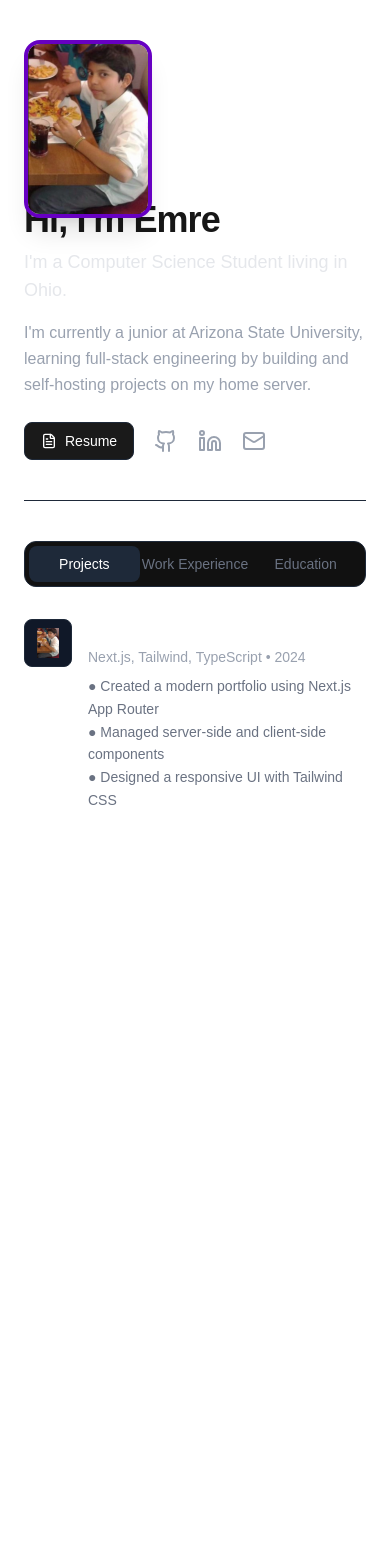
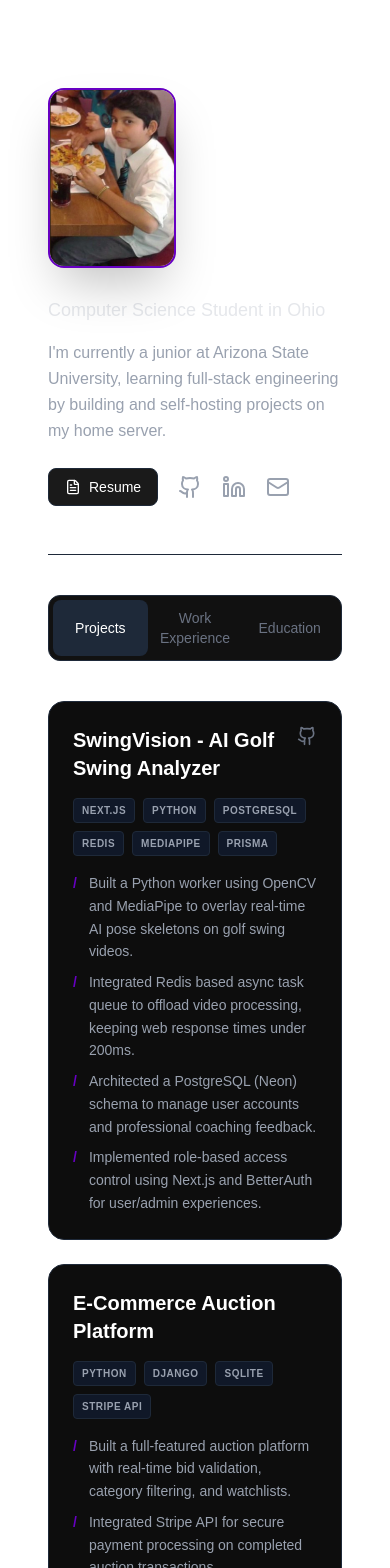
Before and after one commit to ruff1e/PortfolioWebsite, a Next.js app: page / in a window 390 px wide. Shown: the top 1568 px of the page. Before the commit the page ends 892 px from the top, so only its background shows below. Built offline with nearby package versions, Linux system fonts and the light colour scheme.

Commit message:
updated page

```diff
--- a/app/page.tsx
+++ b/app/page.tsx
@@ -8,14 +8,15 @@ export default function Home() {
   const [activeTab, setActiveTab] = useState("projects");
 
   return (
-    <section>
-      <div className="flex flex-col-reverse md:flex-row items-start justify-between gap-8 mb-10">
-        <div className="flex-1">
-          <h1 className="text-4xl font-bold tracking-tight mb-2">
+    <main className="max-w-3xl mx-auto px-6 py-12 md:py-20">
+      {/* Header Section */}
+      <section className="flex flex-col-reverse md:flex-row items-start justify-between gap-8 mb-12">
+        <div className="flex-1 text-left">
+          <h1 className="text-4xl font-bold tracking-tight mb-2 text-white">
             Hi, I'm Emre
           </h1>
           <p className="text-lg font-medium text-gray-200 mb-4">
-            I'm a Computer Science Student living in Ohio.
+            Computer Science Student in Ohio
           </p>
           <p className="text-gray-400 leading-relaxed mb-6">
             I'm currently a junior at Arizona State University, learning full-stack
@@ -55,144 +56,183 @@ export default function Home() {
           </div>
         </div>
 
-        <div className="relative w-32 h-32 md:w-48 md:h-48 shrink-0">
+        <div className="relative w-32 h-32 md:w-40 md:h-40 shrink-0">
           <Image
             src="/og.png"
-            alt="Picture of me"
-            width={200}
-            height={200}
-            className="rounded-2xl object-cover border-4 border-[#6700c2] shadow-xl"
+            alt="Emre"
+            width={160}
+            height={160}
+            className="rounded-2xl object-cover border-2 border-[#6700c2] shadow-2xl"
           />
         </div>
-      </div>
+      </section>
 
       <hr className="border-gray-800 mb-10" />
 
+      {/* Navigation Tabs */}
       <div className="w-full">
-        <div className="flex bg-[#111] p-1 rounded-xl mb-8 border border-gray-800">
+        <div className="flex bg-[#111] p-1 rounded-xl mb-10 border border-gray-800">
+          {["projects", "work", "education"].map((tab) => (
             <button
-            onClick={() => setActiveTab("projects")}
-            className={`flex-1 py-2 text-sm font-medium rounded-lg transition ${
-              activeTab === "projects" ? "bg-gray-800 text-white" : "text-gray-500 hover:text-gray-300"
+              key={tab}
+              onClick={() => setActiveTab(tab)}
+              className={`flex-1 py-2 text-sm font-medium rounded-lg capitalize transition ${
+                activeTab === tab ? "bg-gray-800 text-white" : "text-gray-500 hover:text-gray-300"
               }`}
             >
-            Projects
+              {tab === "work" ? "Work Experience" : tab}
             </button>
-
-          <button
-            onClick={() => setActiveTab("work")}
-            className={`flex-1 py-2 text-sm font-medium rounded-lg transition ${
-              activeTab === "work" ? "bg-gray-800 text-white" : "text-gray-500 hover:text-gray-300"
-            }`}
-          >
-            Work Experience
-          </button>
-
-          <button
-            onClick={() => setActiveTab("education")}
-            className={`flex-1 py-2 text-sm font-medium rounded-lg transition ${
-              activeTab === "education" ? "bg-gray-800 text-white" : "text-gray-500 hover:text-gray-300"
-            }`}
-          >
-            Education
-          </button>
+          ))}
         </div>
 
-        <div className="space-y-12 min-h-\[300px\]">
+        {/* Content Area */}
+        <div className="min-h-[400px]">
           {activeTab === "projects" && (
-            <div className="animate-in fade-in duration-500">
-              <ExperienceItem
-                company="Personal Portfolio"
-                role="Next.js, Tailwind, TypeScript"
-                date="2024"
-                description={`● Created a modern portfolio using Next.js App Router
-                ● Managed server-side and client-side components
-                ● Designed a responsive UI with Tailwind CSS`}
-                logoSrc="/og.png"
+            <div className="animate-in fade-in slide-in-from-bottom-4 duration-500 space-y-6">
+              <ProjectItem
+                title="SwingVision - AI Golf Swing Analyzer"
+                tags={["Next.js", "Python", "PostgreSQL", "Redis", "MediaPipe", "Prisma"]}
+                github="https://github.com/ruff1e/Golf-Swing-Analysis"
+                points={[
+                  "Built a Python worker using OpenCV and MediaPipe to overlay real-time AI pose skeletons on golf swing videos.",
+                  "Integrated Redis based async task queue to offload video processing, keeping web response times under 200ms.",
+                  "Architected a PostgreSQL (Neon) schema to manage user accounts and professional coaching feedback.",
+                  "Implemented role-based access control using Next.js and BetterAuth for user/admin experiences."
+                ]}
+              />
+              <ProjectItem
+                title="E-Commerce Auction Platform"
+                tags={["Python", "Django", "SQLite", "Stripe API"]}
+                points={[
+                  "Built a full-featured auction platform with real-time bid validation, category filtering, and watchlists.",
+                  "Integrated Stripe API for secure payment processing on completed auction transactions."
+                ]}
+              />
+              <ProjectItem
+                title="Student Management System"
+                tags={["Java", "Spring Boot", "MySQL", "Postman"]}
+                points={[
+                  "Architected a full-stack CRUD application with Spring Boot to manage academic records and personal data.",
+                  "Designed and tested 15+ RESTful API endpoints using Postman covering full request/response lifecycles.",
+                  "Implemented multi-parameter search and dynamic sorting to reduce administrative retrieval time."
+                ]}
               />
             </div>
           )}
 
           {activeTab === "work" && (
-            <div className="animate-in fade-in duration-500">
+            <div className="animate-in fade-in slide-in-from-bottom-4 duration-500">
               <ExperienceItem
-                company="TQueue Software"
+                company="TQueue Software StartUp"
+                location="Mugla, Turkiye"
                 role="Software Engineer Intern"
                 date="June 2024 - August 2024"
-                description={`● Participated in code reviews and provided constructive feedback to team members
-                ● Optimized code for performance and scalability
-                ● Developed new features to do tasks resulting in this efficiency metric
-                ● Refactored customer management feature resulting in 20% less latency
-                ● Refactored customer management feature to provide a more scalable solution`}
+                points={[
+                  "Optimized backend queries and refactored inefficient code paths, improving performance and scalability of core services",
+                  "Refactored the customer management module to a more modular, service-oriented architecture, reducing technical debt and improving feature delivery speed",
+                  "Participated in code reviews for a team of 3+ engineers, providing constructive feedback that improved code quality and reduced review cycle time"
+                ]}
                 logoSrc="/david.png"
               />
             </div>
           )}
 
           {activeTab === "education" && (
-            <div className="animate-in fade-in duration-500 space-y-10">
-              <div className="flex gap-4">
-                <div className="relative w-12 h-12 bg-gray-900 border border-gray-800 rounded-lg shrink-0 overflow-hidden">
-                  <Image
-                    src="/asulogo.jpg"
-                    alt="ASU Logo"
-                    fill
-                    className="p-1 object-contain"
+            <div className="animate-in fade-in slide-in-from-bottom-4 duration-500 space-y-10">
+              <EducationItem
+                school="Arizona State University"
+                degree="Bachelor of Computer Science"
+                date="2025 - 2027"
+                gpa="3.86"
+                logo="/asulogo.jpg"
               />
-                </div>
-                <div>
-                  <h3 className="font-bold text-white text-lg">Arizona State University</h3>
-                  <p className="text-sm text-gray-400">Bachelor of Computer Science • 2025 - 2027</p>
-                  <p className="text-sm text-gray-400">GPA: 3.86</p>
-                </div>
-              </div>
-
-              <div className="flex gap-4">
-                <div className="relative w-12 h-12 bg-gray-900 border border-gray-800 rounded-lg shrink-0 overflow-hidden">
-                  <Image
-                    src="/utdlogo.png"
-                    alt="UTD Logo"
-                    fill
-                    className="p-1 object-contain"
+              <EducationItem
+                school="University of Texas at Dallas"
+                degree="Bachelor of Computer Science"
+                date="2022 - 2025"
+                logo="/utdlogo.png"
               />
-                </div>
-                <div>
-                  <h3 className="font-bold text-white text-lg">University of Texas at Dallas</h3>
-                  <p className="text-sm text-gray-400">Bachelor of Computer Science • 2022 - 2025</p>
-                </div>
-              </div>
             </div>
           )}
         </div>
       </div>
-    </section>
+    </main>
   );
 }
 
-interface ExperienceProps {
-  company: string;
-  role: string;
-  date: string;
-  description: string;
-  logoSrc: string;
+/* --- Sub-Components --- */
+
+function ProjectItem({ title, tags, points, github }: { title: string, tags: string[], points: string[], github?: string }) {
+  return (
+    <div className="p-6 rounded-2xl border border-gray-800 bg-[#0d0d0d] hover:border-gray-700 transition-colors group">
+      <div className="flex justify-between items-start mb-4">
+        <h3 className="text-xl font-bold text-white group-hover:text-[#6700c2] transition-colors">{title}</h3>
+        {github && (
+          <Link href={github} target="_blank" className="text-gray-500 hover:text-white transition">
+            <Github size={20} />
+          </Link>
+        )}
+      </div>
+      <div className="flex flex-wrap gap-2 mb-4">
+        {tags.map(tag => (
+          <span key={tag} className="px-2 py-1 text-[10px] font-bold uppercase tracking-wider bg-gray-900 border border-gray-800 text-gray-400 rounded">
+            {tag}
+          </span>
+        ))}
+      </div>
+      <ul className="space-y-2">
+        {points.map((point, i) => (
+          <li key={i} className="text-sm text-gray-400 leading-relaxed flex gap-3">
+            <span className="text-[#6700c2] font-bold">/</span>
+            {point}
+          </li>
+        ))}
+      </ul>
+    </div>
+  );
 }
 
-function ExperienceItem({ company, role, date, description, logoSrc }: ExperienceProps) {
+function ExperienceItem({ company, role, date, points, logoSrc, location }: any) {
   return (
-    <div className="flex gap-4 mb-10">
+    <div className="flex gap-4">
       <div className="relative w-12 h-12 bg-gray-900 border border-gray-800 rounded-lg shrink-0 overflow-hidden">
-        {logoSrc ? (
         <Image src={logoSrc} alt={company} fill className="p-2 object-contain" />
-        ) : (
-          <div className="w-full h-full bg-gray-800" />
-        )}
       </div>
-
+      <div className="flex-1">
+        <div className="flex flex-col md:flex-row md:justify-between md:items-start mb-1">
           <div>
             <h3 className="font-bold text-white text-lg">{company}</h3>
-        <p className="text-sm text-gray-400">{role} • {date}</p>
-        <p className="mt-2 text-sm text-gray-500 leading-relaxed whitespace-pre-line">{description}</p>
+            <p className="text-sm text-[#6700c2] font-medium italic">{role}</p>
+          </div>
+          <div className="text-left md:text-right mt-1 md:mt-0">
+            <p className="text-xs font-bold text-gray-300 uppercase tracking-wide">{location}</p>
+            <p className="text-xs text-gray-500">{date}</p>
+          </div>
+        </div>
+        <ul className="mt-4 space-y-2">
+          {points.map((point: string, i: number) => (
+            <li key={i} className="text-sm text-gray-400 leading-relaxed flex gap-3">
+              <span className="text-gray-600">•</span>
+              {point}
+            </li>
+          ))}
+        </ul>
       </div>
     </div>
   );
 }
+
+function EducationItem({ school, degree, date, gpa, logo }: any) {
+  return (
+    <div className="flex gap-4">
+      <div className="relative w-12 h-12 bg-gray-900 border border-gray-800 rounded-lg shrink-0 overflow-hidden">
+        <Image src={logo} alt={school} fill className="p-1 object-contain" />
+      </div>
+      <div>
+        <h3 className="font-bold text-white text-lg">{school}</h3>
+        <p className="text-sm text-gray-400">{degree} • {date}</p>
+        {gpa && <p className="text-sm text-[#6700c2] font-medium mt-1">GPA: {gpa}</p>}
+      </div>
+    </div>
+  );
+}
```
Lines whose indentation alone changed are shown as unchanged.
